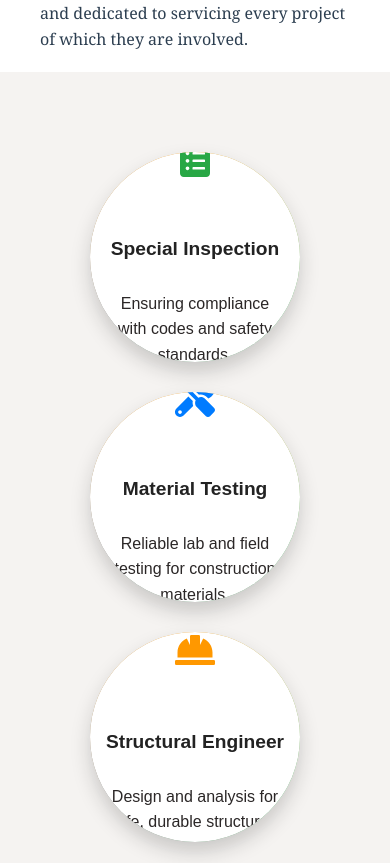
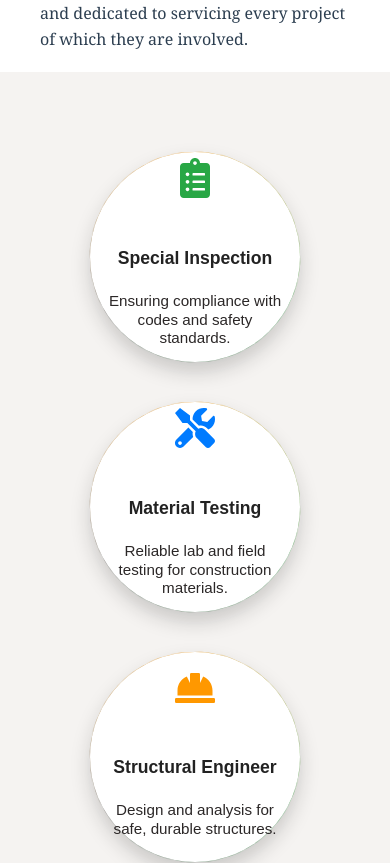
Before and after one commit to ChahinezBENF/AABuilding-front, a React (Vite) app: page /services in a window 390 px wide. Shown: the part 900-1763 px from the top of the page. Built offline with nearby package versions, Linux system fonts and the light colour scheme.

Commit message:
37 rd commit

```diff
--- a/src/styles/components.css
+++ b/src/styles/components.css
@@ -260,7 +260,7 @@
     margin-top: 10px;
   }
 
-  .service-card {
+  /* .service-card {
     width: 160px;
     height: 160px;
     padding: 15px;
@@ -268,7 +268,7 @@
 
   .service-card h3 {
     font-size: 1rem;
-  }
+  } */
 
   .work-card img {
     height: 180px;
--- a/src/styles/pages.css
+++ b/src/styles/pages.css
@@ -558,34 +558,44 @@ font-size: 3rem;
   /* //////// */
   .services-grid {
     display: flex;
-    flex-direction: column; /* stack cards vertically */
-    align-items: center;    /* center horizontally */
-    gap: 30px;              /* space between cards */
-    padding: 20px 10px;
+    flex-direction: column;
+    align-items: center;
+    gap: 40px;
+    padding: 20px 0;
   }
 
   .service-card {
-    width: 180px;           /* circle width */
-    height: 180px;          /* circle height */
+    width: 180px;
+    height: 180px;
     padding: 15px;
-    border-radius: 50%;     /* ensure perfect circle */
+    border-radius: 50%;
+    display: flex;
+    flex-direction: column;
+    justify-content: center;
+    align-items: center;
+    text-align: center;
+    overflow: visible;
+  }
+
+  .service-card::before {
+    inset: 0;
+    border-radius: 50%;
   }
 
   .service-card .icon {
     font-size: 2.5rem;
-    margin-bottom: 20px;
+    margin-bottom: 10px;
   }
 
   .service-card h3 {
-    font-size: 1.2rem;
+    font-size: 1.1rem;
+    margin-bottom: 5px;
   }
 
   .service-card p {
-    font-size: 1rem;
+    font-size: 0.95rem;
+    line-height: 1.2;
   }
 
-  .service-card::before {
-    inset: -8px;
-  }
 
 }
```
